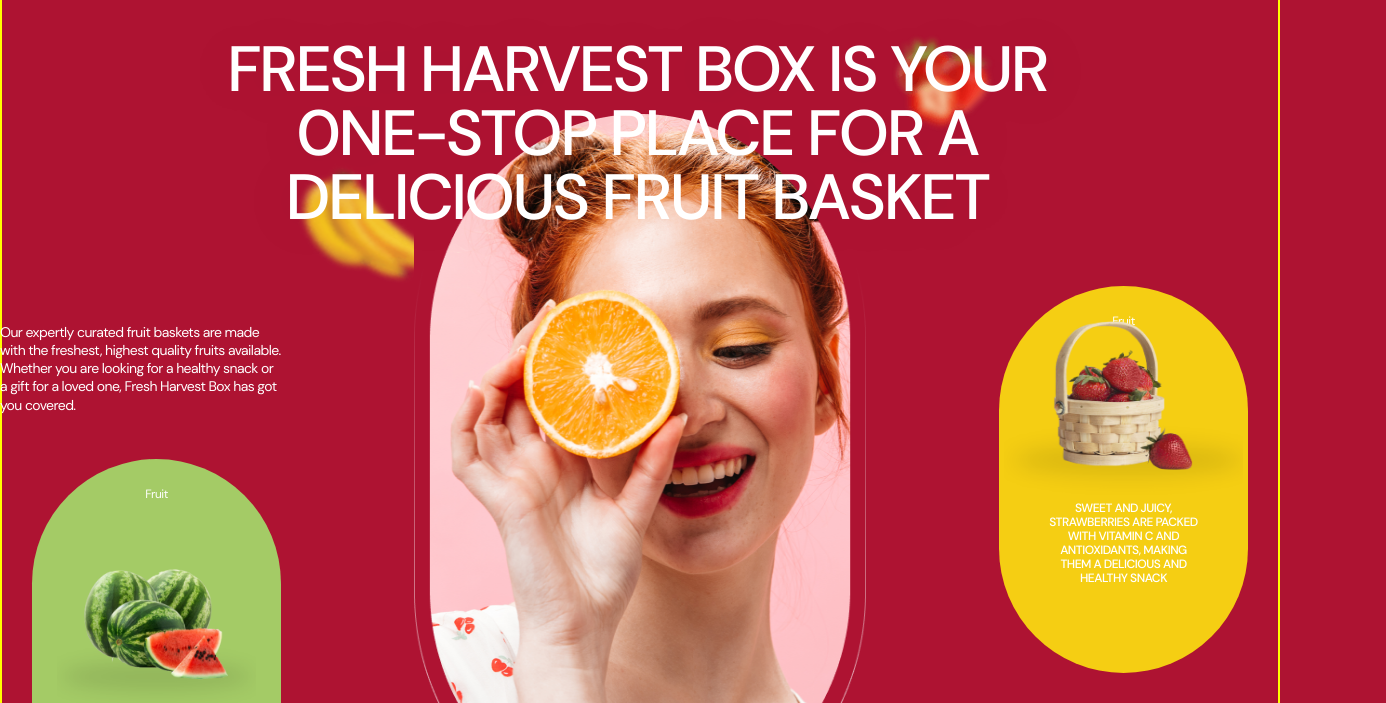
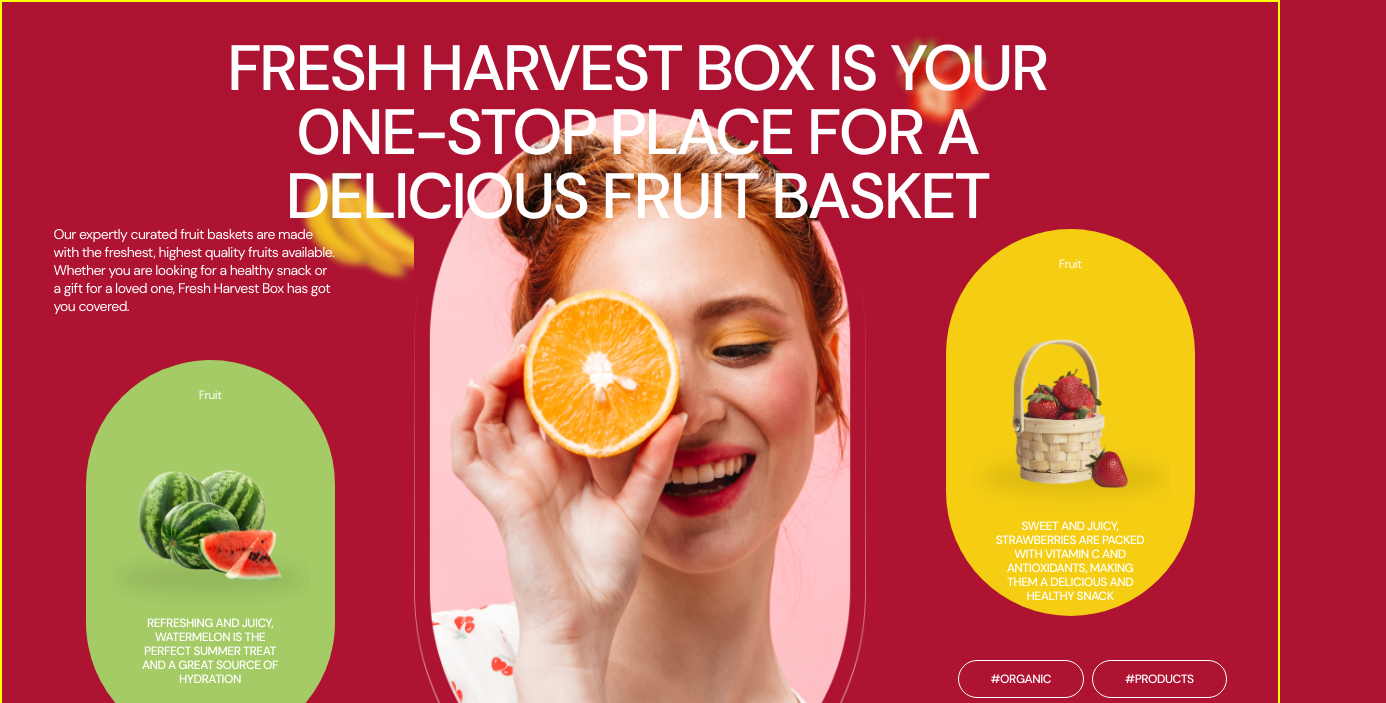
Before and after one commit to dariadrozd2023/21-group-project, a website built with Vite: page src/index.html in a window 1280 px wide. Shown: the part 60-763 px from the top of the page, 1386 px wide, since content can reach past the window. Built offline with nearby package versions, Linux system fonts and the light colour scheme.

Commit message:
Update hero.css

```diff
--- a/src/css/hero.css
+++ b/src/css/hero.css
@@ -35,8 +35,8 @@
   padding-bottom: 150px;
 }
 .hero-container {
+  margin-top: 60px;
   padding-top: 154px;
-
 }
 
 @media screen and (min-width: 375px) and(max-width:767px) {
@@ -122,8 +122,8 @@
 
   text-shadow: 0px 4px 70px rgba(0, 0, 0, 0.1);
 
-  -webkit-animation: text-focus-in 1s cubic-bezier(0.550, 0.085, 0.680, 0.530) both;
-  animation: text-focus-in 1s cubic-bezier(0.550, 0.085, 0.680, 0.530) both;
+  -webkit-animation: text-focus-in 1s cubic-bezier(0.55, 0.085, 0.68, 0.53) both;
+  animation: text-focus-in 1s cubic-bezier(0.55, 0.085, 0.68, 0.53) both;
 }
 
 @media screen and (min-width: 768px) {
@@ -165,12 +165,12 @@
     height: 114px;
   }
 }
-.hero-btn:hover ,
+.hero-btn:hover,
 .hero-btn:focus {
   color: #a4cb66;
 }
 
-.hero-btn-txt{
+.hero-btn-txt {
   display: block;
 
   font-weight: 500;
@@ -187,14 +187,14 @@
   transition: color var(--anim-active-txt);
 }
 @media screen and (min-width: 768px) {
-  .hero-btn-txt{
+  .hero-btn-txt {
     font-size: 28px;
     line-height: 1;
   }
 }
 
-.hero-btn-txt:hover ,
-.hero-btn-txt:focus{
+.hero-btn-txt:hover,
+.hero-btn-txt:focus {
   color: currentColor;
 }
 
@@ -358,14 +358,22 @@
 @media screen and (min-width: 1280px) {
   .hero-container {
     position: relative;
+    height: 849px;
+  }
+  .background {
+    position: absolute;
+    left: 50%;
+    top: 11%;
+    transform: translatex(-50%);
+  }
 }
 .wrap-position {
-    position: absolute;
+  /* position: absolute;
     left: 0;
-    top: 41%;
+    top: 41%; */
 }
 .wrap-cards {
-    position: absolute;
+  /* position: absolute; */
   /* width: 281px; */
   /* left: 0;
     top: 41%; */
@@ -375,9 +383,9 @@
     justify-content: center; */
 }
 .tag-list {
-    position: absolute;
+  /* position: absolute;
     right: 0;
-    top: 37%;
+    top: 37%; */
 }
 .low-card {
   display: flex;
@@ -394,4 +402,3 @@
   height: 187px;
   width: 239px;
 }
-}
```
Lines whose indentation alone changed are shown as unchanged.
